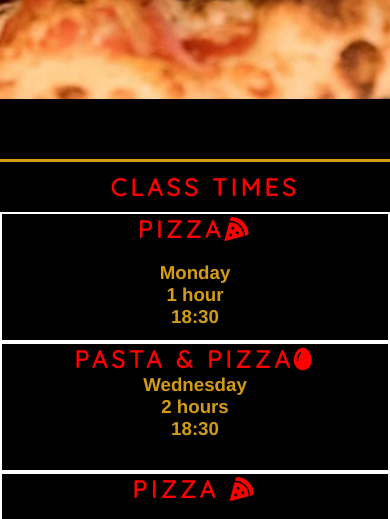
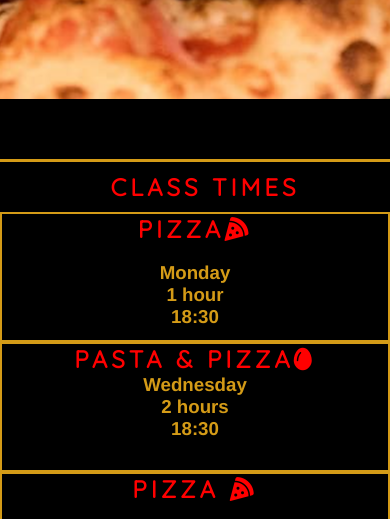
Before and after one commit to Mark8495/Pizza-Palace, a plain HTML site: page index.html in a window 390 px wide. Shown: the part 521-1040 px from the top of the page. Drawn offline with Linux system fonts and the light colour scheme.

Commit message:
updated readme and made changes to media query

```diff
--- a/assets/css/style.css
+++ b/assets/css/style.css
@@ -183,7 +183,7 @@ footer{
     float: left;
     padding: 20px;
     text-align: center;
-    border: 2px solid white;
+    border: 2px solid #D49B17;
     box-sizing: border-box;
 }
 #class-times{
```
Also changed, not shown: formresponse.html (+6 -0 lines), assets/READMEImages/booking page lighthouse.png (added), assets/READMEImages/lighthouse gallery.png (added), assets/READMEImages/lighthouse index.png (added), 1 other file.
